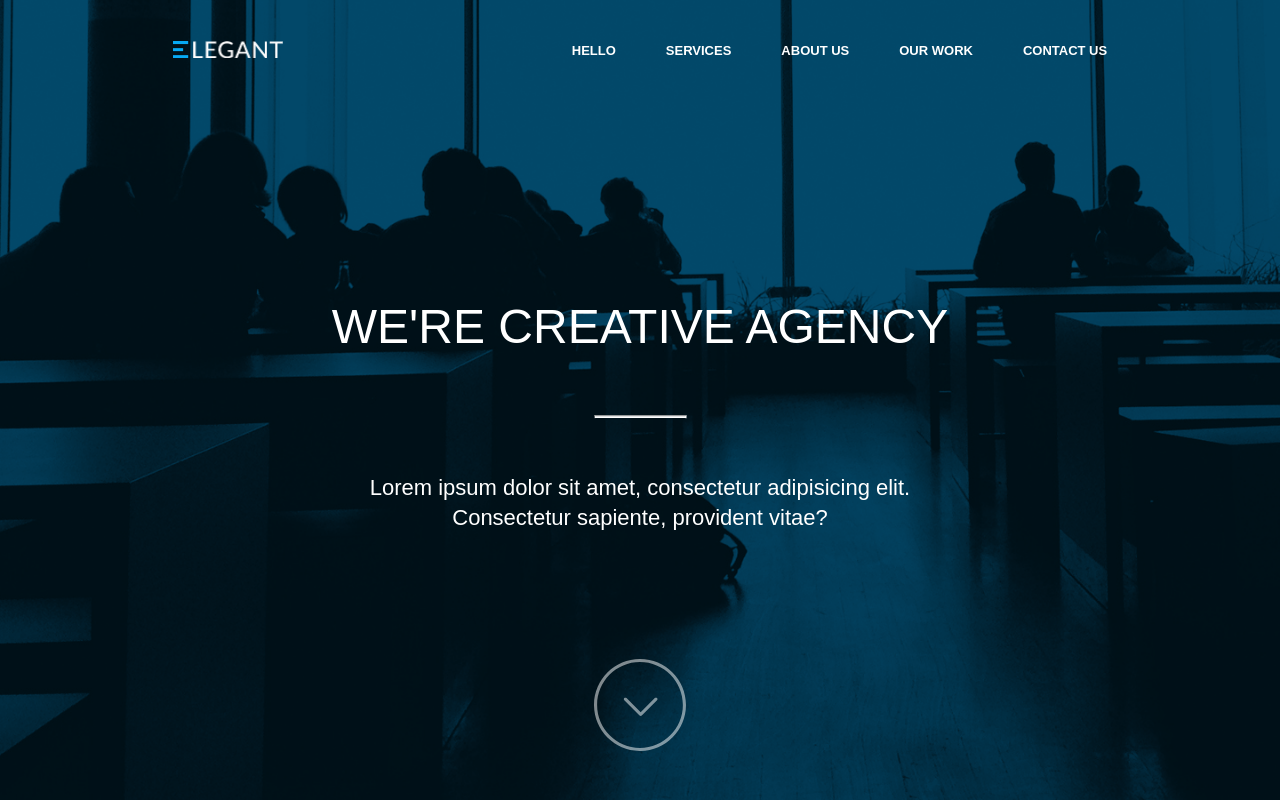
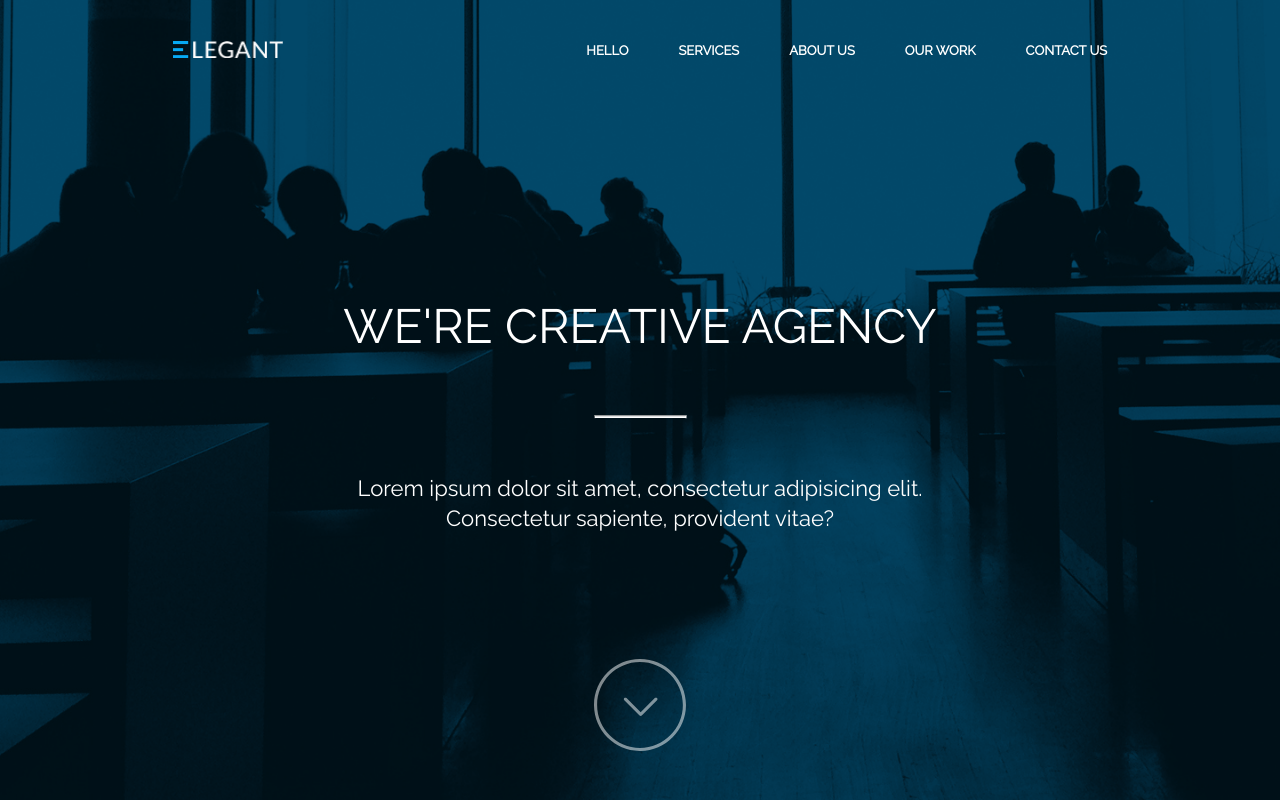
Before and after one commit to Alinadov/Elegant, a plain HTML site: page index.html in a window 1280 px wide. Shown: the top 800 px of the page. Drawn offline with Linux system fonts and the light colour scheme.

Commit message:
add font

```diff
--- a/index.html
+++ b/index.html
@@ -3,6 +3,7 @@
 <head>
 	<meta charset="UTF-8">
 	<title>Document</title>
+	<link href="https://fonts.googleapis.com/css?family=Raleway" rel="stylesheet">
 	<link rel="stylesheet" href="style/normalize.css">
 	<link rel="stylesheet" href="style/default.css">
 	<link rel="stylesheet" href="style/media.css">
```
